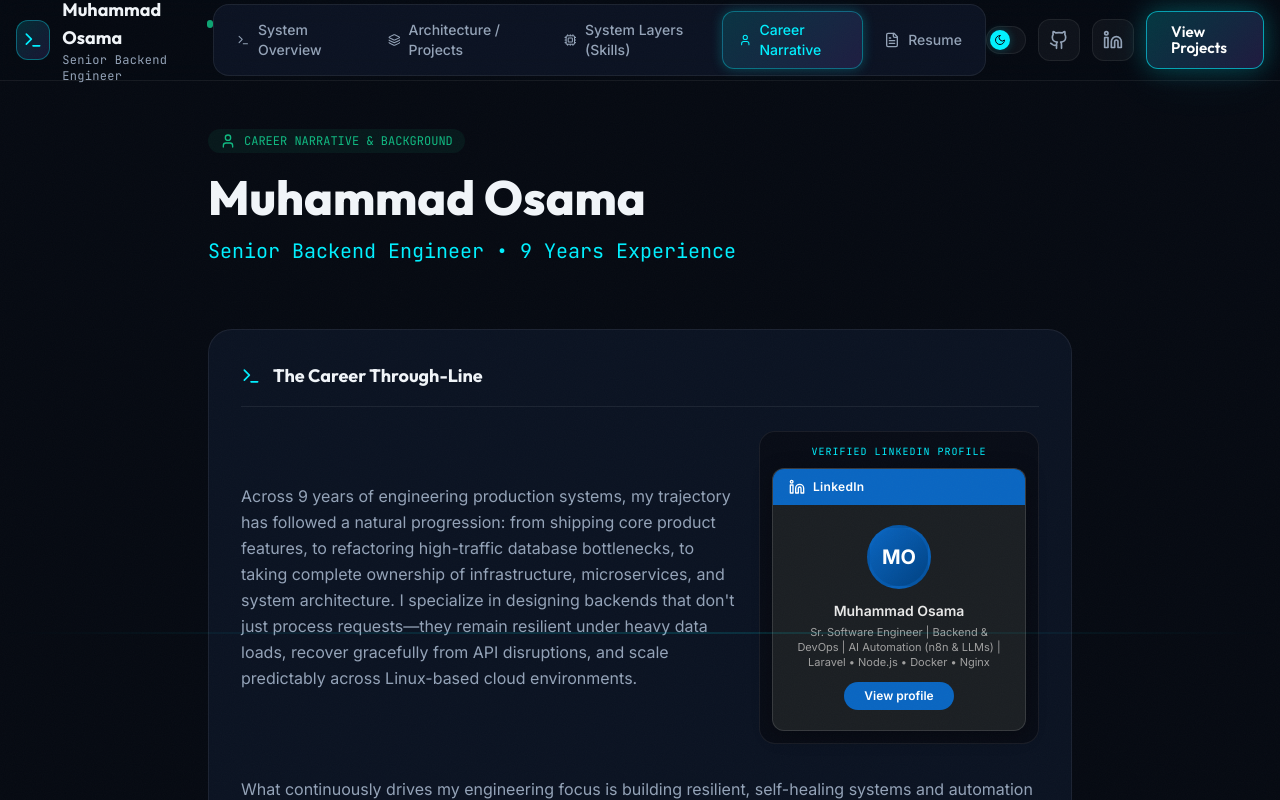
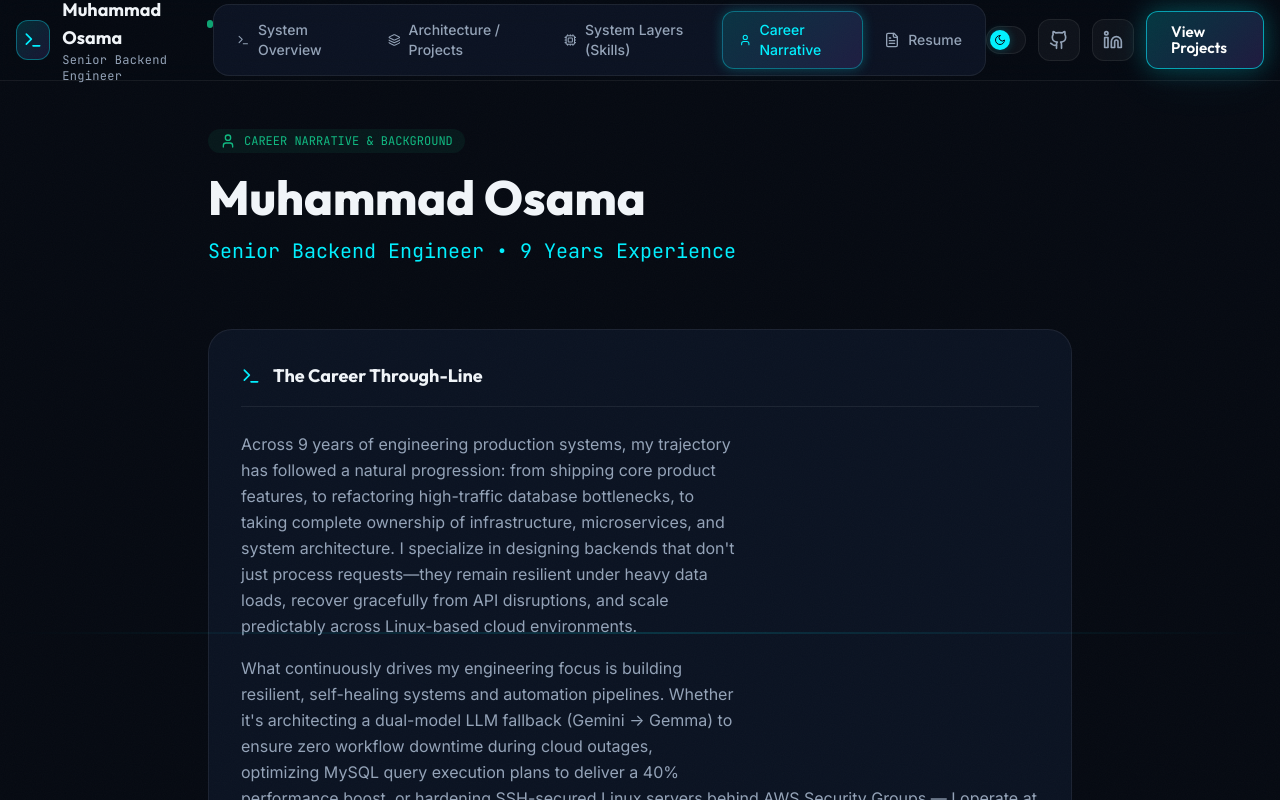
Before and after one commit to mosamaeng/mosamaeng.github.io, a React (Vite) app: page /about in a window 1280 px wide. Shown: the top 800 px of the page. Built offline with nearby package versions, Linux system fonts and the light colour scheme.

Commit message:
linkedin widget and para styling fixes

```diff
--- a/index.html
+++ b/index.html
@@ -77,5 +77,6 @@
   <body>
     <div id="root"></div>
     <script type="module" src="/src/main.tsx"></script>
+    <script src="https://platform.linkedin.com/badges/js/profile.js" async defer type="text/javascript"></script>
   </body>
 </html>
--- a/src/components/LinkedInBadge.tsx
+++ b/src/components/LinkedInBadge.tsx
@@ -1,76 +1,61 @@
-import React from 'react';
+import React, { useEffect, useRef } from 'react';
 import { useTheme } from '../context/ThemeContext';
-import { Linkedin } from 'lucide-react';
 
 export const LinkedInBadge: React.FC = () => {
   const { theme } = useTheme();
-  const isDark = theme === 'dark';
-  const profileUrl = 'https://pk.linkedin.com/in/muhammad-osama-50b61713a';
+  const badgeRef = useRef<HTMLDivElement>(null);
+
+  useEffect(() => {
+    // Re-trigger LinkedIn script processing on mount & theme change
+    const reloadLinkedInScript = () => {
+      // Remove any existing script instance
+      const existingScript = document.getElementById('linkedin-badge-script');
+      if (existingScript) {
+        existingScript.remove();
+      }
+
+      // Create new script tag
+      const script = document.createElement('script');
+      script.id = 'linkedin-badge-script';
+      script.src = 'https://platform.linkedin.com/badges/js/profile.js';
+      script.async = true;
+      script.defer = true;
+      document.body.appendChild(script);
+
+      // If LinkedIn SDK's LIRenderAll function is already available, trigger it
+      if ((window as any).LIRenderAll) {
+        try {
+          (window as any).LIRenderAll();
+        } catch (e) {
+          // ignore SDK parse race conditions
+        }
+      }
+    };
+
+    reloadLinkedInScript();
+  }, [theme]);
+
+  const currentTheme = theme === 'dark' ? 'dark' : 'light';
 
   return (
-    <div style={{ width: '100%' }}>
+    <div className="flex items-center justify-center w-full min-h-[250px]">
       <div
-        className="rounded-xl overflow-hidden transition-all"
-        style={{
-          backgroundColor: isDark ? '#1b1f23' : '#ffffff',
-          border: `1px solid ${isDark ? 'rgba(255,255,255,0.12)' : 'rgba(0,0,0,0.12)'}`,
-          boxShadow: isDark
-            ? '0 4px 20px rgba(0,0,0,0.3)'
-            : '0 4px 20px rgba(0,0,0,0.08)',
-        }}
+        key={`${currentTheme}-${Date.now()}`}
+        ref={badgeRef}
+        className="badge-base LI-profile-badge"
+        data-locale="en_US"
+        data-size="medium"
+        data-theme={currentTheme}
+        data-type="VERTICAL"
+        data-vanity="muhammad-osama-50b61713a"
+        data-version="v1"
       >
-        {/* LinkedIn Blue Header */}
-        <div
-          className="flex items-center gap-2 px-4 py-2.5"
-          style={{ backgroundColor: '#0a66c2' }}
+        <a
+          className="badge-base__link LI-simple-link sr-only"
+          href="https://pk.linkedin.com/in/muhammad-osama-50b61713a?trk=profile-badge"
         >
-          <Linkedin className="w-4 h-4 text-white" />
-          <span className="text-white text-xs font-semibold tracking-wide">LinkedIn</span>
-        </div>
-
-        {/* Profile Content */}
-        <div className="px-4 py-5 text-center space-y-3">
-
-          {/* Initials Avatar */}
-          <div
-            className="mx-auto w-16 h-16 rounded-full flex items-center justify-center text-xl font-bold"
-            style={{
-              background: 'linear-gradient(135deg, #0a66c2, #004182)',
-              color: '#ffffff',
-              border: `3px solid ${isDark ? 'rgba(10,102,194,0.4)' : 'rgba(10,102,194,0.2)'}`,
-            }}
-          >
-            MO
-          </div>
-
-          {/* Name & Title */}
-          <div>
-            <div className="font-semibold text-sm" style={{ color: isDark ? '#e8e8e8' : '#191919' }}>
-              Muhammad Osama
-            </div>
-            <div
-              className="text-[11px] mt-1 leading-snug"
-              style={{ color: isDark ? '#a0a0a0' : '#666666' }}
-            >
-              Sr. Software Engineer | Backend & DevOps | AI Automation (n8n & LLMs) | Laravel • Node.js • Docker • Nginx
-            </div>
-          </div>
-
-          {/* View Profile CTA */}
-          <a
-            href={profileUrl}
-            target="_blank"
-            rel="noopener noreferrer"
-            className="inline-flex items-center justify-center gap-1.5 px-5 py-1.5 rounded-full text-xs font-semibold transition-all hover:opacity-90"
-            style={{
-              backgroundColor: '#0a66c2',
-              color: '#ffffff',
-              textDecoration: 'none',
-            }}
-          >
-            View profile
-          </a>
-        </div>
+          Muhammad Osama
+        </a>
       </div>
     </div>
   );
--- a/src/data/experienceData.ts
+++ b/src/data/experienceData.ts
@@ -21,7 +21,8 @@ export const careerNarrative = {
   get paragraph1() {
     return `Across ${getYearsOfExperience()} years of engineering production systems, my trajectory has followed a natural progression: from shipping core product features, to refactoring high-traffic database bottlenecks, to taking complete ownership of infrastructure, microservices, and system architecture. I specialize in designing backends that don't just process requests—they remain resilient under heavy data loads, recover gracefully from API disruptions, and scale predictably across Linux-based cloud environments.`;
   },
-  paragraph2: "What continuously drives my engineering focus is building resilient, self-healing systems and automation pipelines. Whether it's architecting a dual-model LLM fallback (Gemini → Gemma) to ensure zero workflow downtime during cloud outages, optimizing MySQL query execution plans to deliver a 40% performance boost, or hardening SSH-secured Linux servers behind AWS Security Groups — I operate at the intersection of infrastructure stability, data flow efficiency, and developer velocity.",
+  paragraph2a: "What continuously drives my engineering focus is building resilient, self-healing systems and automation pipelines. Whether it's architecting a dual-model LLM fallback (Gemini → Gemma) to ensure zero workflow downtime during cloud outages, optimizing MySQL query execution plans to deliver a 40% ",
+  paragraph2b: "performance boost, or hardening SSH-secured Linux servers behind AWS Security Groups — I operate at the intersection of infrastructure stability, data flow efficiency, and developer velocity.",
   paragraph3: "I embrace AI-assisted development as a force multiplier, not a crutch. Cursor IDE and Claude Code accelerate my architecture prototyping and code generation, while Gemini Code Assist and ChatGPT help me reason through complex system trade-offs. My workflow pairs these tools with deep hands-on Git discipline — feature branching, pull request reviews, and GitHub Actions CI/CD pipelines ensuring every deployment is tested, linted, and reproducible.",
   paragraph4: "Beyond enterprise engineering roles, I actively design and deploy end-to-end production platforms independently — from an Enterprise Management System (EMS) running geolocation-verified HR and payroll, to a polyglot mass electoral ingestion pipeline handling hundreds of thousands of records, to high-converting SEO infrastructure for engineering firms. Every project is containerized with Docker, version-controlled on GitHub, and deployed through automated pipelines on hardened Linux servers."
 };
--- a/src/pages/About.tsx
+++ b/src/pages/About.tsx
@@ -44,35 +44,22 @@ export const About: React.FC = () => {
             The Career Through-Line
           </div>
 
-          {/* Top Row: Paragraph 1 on Left + LinkedIn Badge on Right */}
-          <div className="flex flex-col md:flex-row gap-6 md:items-center">
-            <div className="flex-1">
+          {/* Top Row: Paragraph 1 & 2a on Left + Clean LinkedIn Badge Widget on Right */}
+          <div className="flex flex-col md:flex-row gap-6 md:items-start">
+            <div className="flex-1 space-y-4">
               <p>{careerNarrative.paragraph1}</p>
+              <p>{careerNarrative.paragraph2a}</p>
             </div>
 
-            {/* Compact LinkedIn Badge embedded inline on the right */}
+            {/* LinkedIn Badge Widget without custom wrapper header */}
             <div className="w-full md:w-[280px] shrink-0">
-              <div
-                className="w-full rounded-2xl p-3 flex flex-col items-center"
-                style={{
-                  backgroundColor: 'var(--bg-surface)',
-                  border: '1px solid var(--border-dim)',
-                }}
-              >
-                <div
-                  className="text-[10px] font-mono uppercase tracking-widest mb-2 text-center"
-                  style={{ color: 'var(--accent-cyan)' }}
-                >
-                  Verified LinkedIn Profile
-                </div>
-                <LinkedInBadge />
-              </div>
+              <LinkedInBadge />
             </div>
           </div>
 
-          {/* Bottom Section: Paragraphs 2, 3, and 4 Full Width */}
-          <div className="space-y-6 pt-2">
-            <p>{careerNarrative.paragraph2}</p>
+          {/* Bottom Section: Paragraph 2b, 3, and 4 Full Width */}
+          <div className="space-y-6" style={{ marginTop: 0 }}>
+            <p style={{ marginTop: 0 }}>{careerNarrative.paragraph2b}</p>
             <p>{careerNarrative.paragraph3}</p>
             <p>{careerNarrative.paragraph4}</p>
           </div>
```
